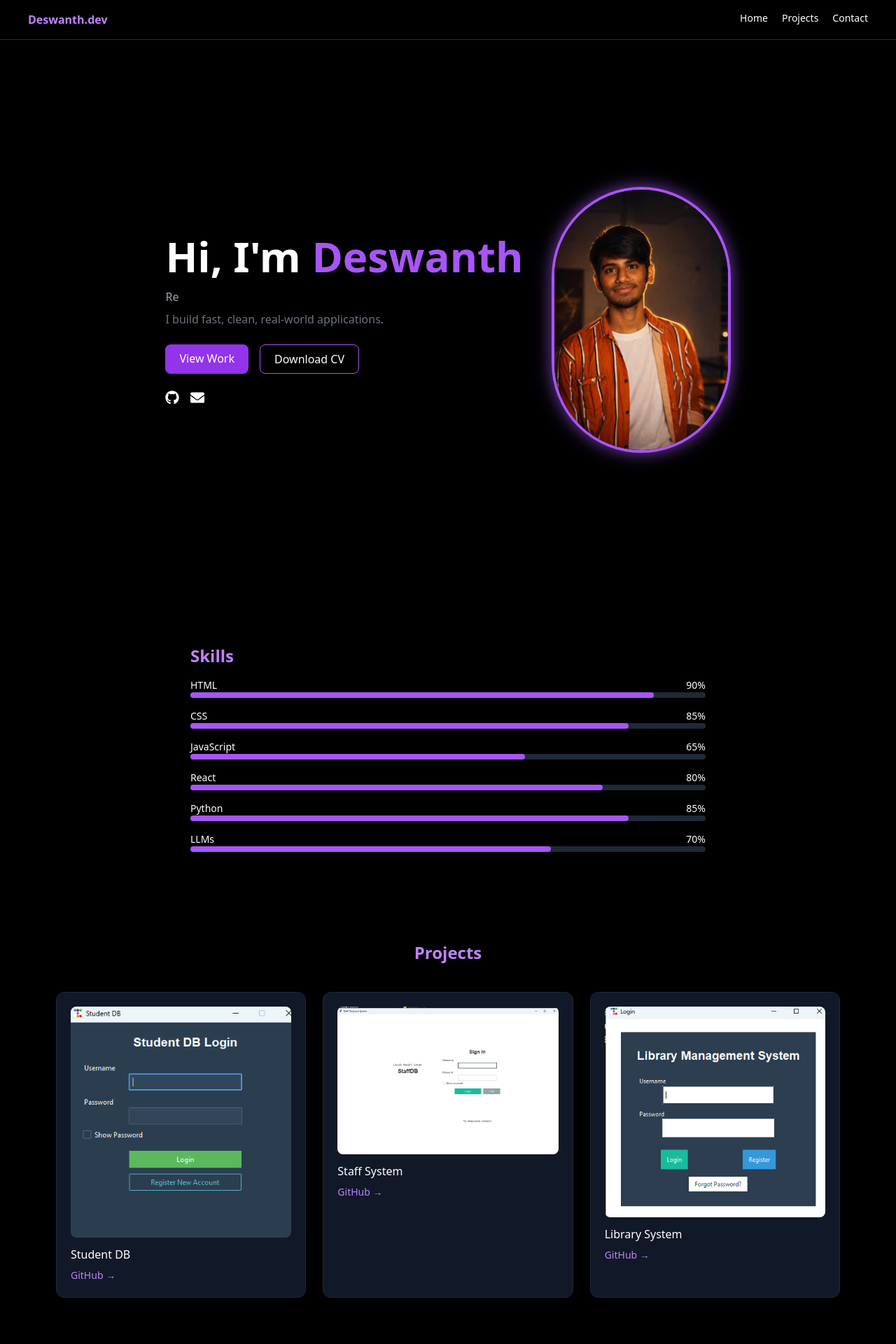
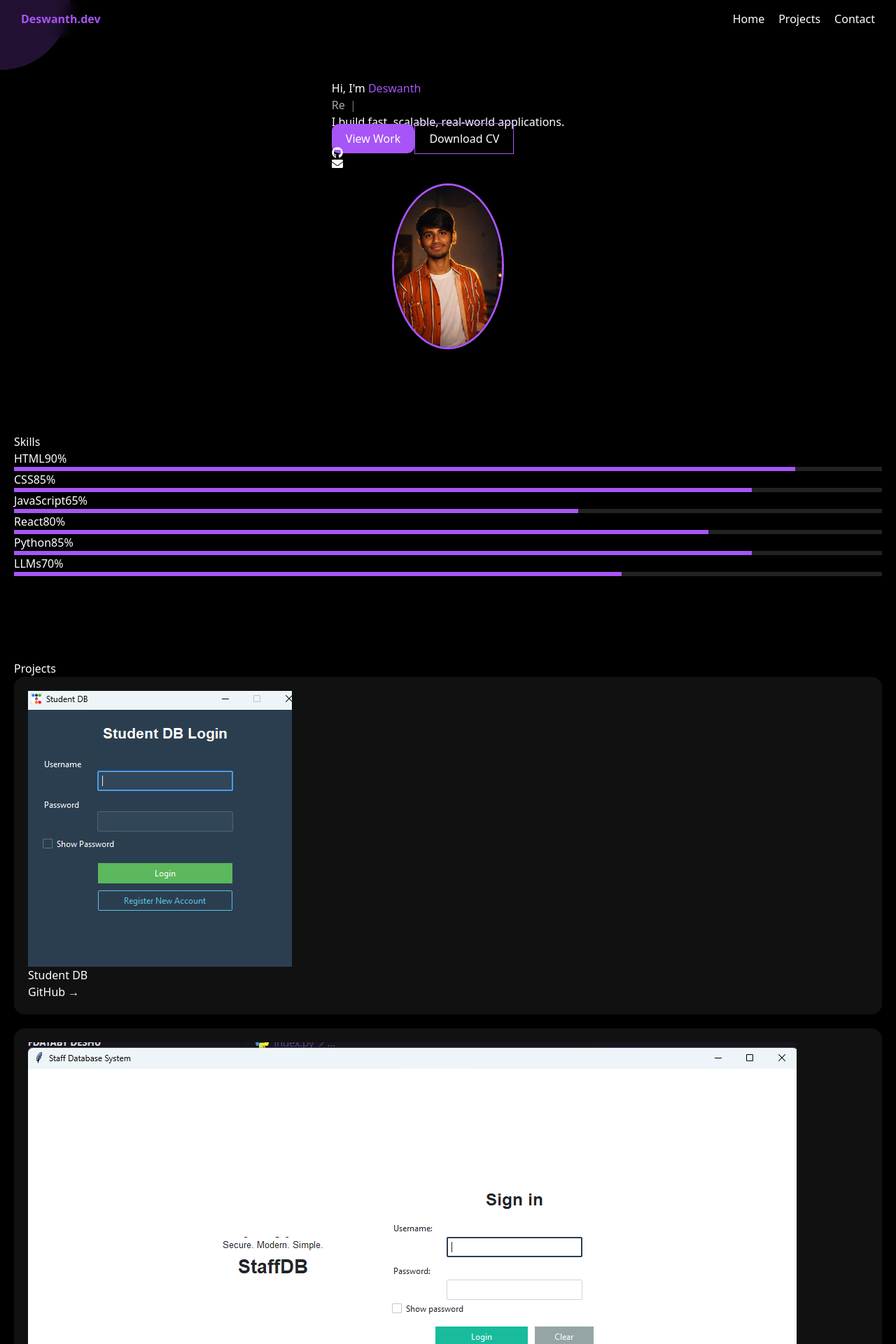
Before and after one commit to deswanth12/portfolio, a React app: page / in a window 1280 px wide. Shown: the top 1920 px of the page at 70% size. Built offline with nearby package versions, Linux system fonts and the light colour scheme; the HTML template or start-up script is replaced by a standard one.

Commit message:
crazy ui

```diff
--- a/src/App.jsx
+++ b/src/App.jsx
@@ -7,8 +7,8 @@ const profile = "/profile.jpeg";
 
 export default function App() {
   const [loading, setLoading] = useState(true);
-  const [active, setActive] = useState("home");
   const [scroll, setScroll] = useState(0);
+  const [mouse, setMouse] = useState({ x: 0, y: 0 });
 
   const [text] = useTypewriter({
     words: ["Full Stack Developer", "React Developer", "Python Developer"],
@@ -22,26 +22,36 @@ export default function App() {
       const sc = window.scrollY / (document.body.scrollHeight - window.innerHeight);
       setScroll(sc);
     });
+
+    window.addEventListener("mousemove", (e) => {
+      setMouse({ x: e.clientX, y: e.clientY });
+    });
   }, []);
 
   if (loading) {
     return (
       <div className="flex items-center justify-center h-screen bg-black">
-        <div className="w-12 h-12 border-4 border-purple-500 border-t-transparent rounded-full animate-spin"></div>
+        <div className="loader"></div>
       </div>
     );
   }
 
   return (
-    <div className="bg-black text-white font-sans">
+    <div className="bg-black text-white font-sans overflow-x-hidden">
+
+      {/* Cursor Glow */}
+      <div
+        className="cursor-glow"
+        style={{ left: mouse.x, top: mouse.y }}
+      />
 
       {/* Scroll Bar */}
-      <div style={{ width: `${scroll * 100}%` }} className="h-1 bg-purple-500 fixed top-0 left-0 z-50"></div>
+      <div style={{ width: `${scroll * 100}%` }} className="scroll-bar" />
 
       {/* NAV */}
-      <nav className="sticky top-0 z-40 bg-black/70 backdrop-blur flex justify-between px-4 md:px-10 py-4 border-b border-gray-800">
-        <h1 className="text-purple-400 font-bold">Deswanth.dev</h1>
-        <div className="flex gap-5 text-sm">
+      <nav className="nav">
+        <h1 className="logo">Deswanth.dev</h1>
+        <div className="nav-links">
           <a href="#home">Home</a>
           <a href="#projects">Projects</a>
           <a href="#contact">Contact</a>
@@ -49,27 +59,26 @@ export default function App() {
       </nav>
 
       {/* HERO */}
-      <section id="home" className="min-h-screen flex flex-col md:flex-row items-center justify-center gap-10 px-6 md:px-20">
-
+      <section id="home" className="hero">
         <motion.div initial={{ opacity: 0, x: -40 }} animate={{ opacity: 1, x: 0 }}>
-          <h1 className="text-4xl md:text-6xl font-bold">
-            Hi, I'm <span className="text-purple-500">Deswanth</span>
+          <h1 className="title">
+            Hi, I'm <span>Deswanth</span>
           </h1>
 
-          <p className="mt-4 text-gray-400">
+          <p className="typing">
             {text} <Cursor />
           </p>
 
-          <p className="text-gray-500 mt-2">
-            I build fast, clean, real-world applications.
+          <p className="desc">
+            I build fast, scalable, real-world applications.
           </p>
 
-          <div className="mt-6 flex gap-4">
+          <div className="buttons">
             <a href="#projects" className="btn">View Work</a>
-            <a href="/Deswanth_CV.pdf" download className="btn-outline">Download CV</a>
+            <a href="/Deswanth_CV.pdf" className="btn-outline">Download CV</a>
           </div>
 
-          <div className="flex gap-4 mt-6 text-xl">
+          <div className="icons">
             <a href="https://github.com/deswanth12"><FaGithub /></a>
             <a href="mailto:kdeswanth@gmail.com"><FaEnvelope /></a>
           </div>
@@ -77,15 +86,15 @@ export default function App() {
 
         <motion.img
           src={profile}
+          className="profile"
           initial={{ scale: 0.8 }}
           animate={{ scale: 1 }}
-          className="w-40 md:w-64 rounded-full border-4 border-purple-500 shadow-glow"
         />
       </section>
 
       {/* SKILLS */}
-      <section className="px-6 md:px-20 py-16 max-w-4xl mx-auto">
-        <h2 className="section-title">Skills</h2>
+      <section className="section">
+        <h2>Skills</h2>
 
         {[
           ["HTML", 90],
@@ -95,17 +104,16 @@ export default function App() {
           ["Python", 85],
           ["LLMs", 70],
         ].map(([name, val], i) => (
-          <div key={i} className="mt-4">
-            <div className="flex justify-between text-sm">
+          <div key={i} className="skill">
+            <div className="skill-top">
               <span>{name}</span>
               <span>{val}%</span>
             </div>
-
-            <div className="bg-gray-800 h-2 rounded">
+            <div className="skill-bar">
               <motion.div
+                className="skill-fill"
                 initial={{ width: 0 }}
                 whileInView={{ width: `${val}%` }}
-                className="bg-purple-500 h-2 rounded"
               />
             </div>
           </div>
@@ -113,19 +121,23 @@ export default function App() {
       </section>
 
       {/* PROJECTS */}
-      <section id="projects" className="px-6 md:px-20 py-16">
-        <h2 className="section-title text-center">Projects</h2>
+      <section id="projects" className="section">
+        <h2>Projects</h2>
 
-        <div className="grid md:grid-cols-3 gap-6 mt-10">
+        <div className="grid">
           {[
             ["Student DB", "/assets/student.png", "studentdatabase"],
             ["Staff System", "/assets/staff.png", "staffdatamanagement"],
             ["Library System", "/assets/library.png", "Library-data-management-system"],
           ].map(([title, img, repo], i) => (
-            <motion.div key={i} whileHover={{ scale: 1.05 }} className="card">
-              <img src={img} className="rounded-lg mb-3" />
+            <motion.div
+              key={i}
+              className="card"
+              whileHover={{ rotateX: 5, rotateY: 5 }}
+            >
+              <img src={img} />
               <h3>{title}</h3>
-              <a href={`https://github.com/deswanth12/${repo}`} className="text-purple-400 text-sm mt-2 inline-block">
+              <a href={`https://github.com/deswanth12/${repo}`}>
                 GitHub →
               </a>
             </motion.div>
@@ -134,15 +146,13 @@ export default function App() {
       </section>
 
       {/* CONTACT */}
-      <section id="contact" className="text-center py-16">
-        <h2 className="section-title">Contact</h2>
-        <p className="mt-3">📞 8374646073</p>
+      <section id="contact" className="section center">
+        <h2>Contact</h2>
+        <p>📞 8374646073</p>
         <p>📧 kdeswanth@gmail.com</p>
       </section>
 
-      <footer className="text-center py-6 text-gray-500">
-        © 2026 Deswanth
-      </footer>
+      <footer className="footer">© 2026 Deswanth</footer>
     </div>
   );
 }
--- a/src/index.css
+++ b/src/index.css
@@ -2,22 +2,122 @@
 @tailwind components;
 @tailwind utilities;
 
+body {
+  background: radial-gradient(circle at top, #111, #000);
+}
+
+/* NAV */
+.nav {
+  position: sticky;
+  top: 0;
+  display: flex;
+  justify-content: space-between;
+  padding: 15px 30px;
+  backdrop-filter: blur(10px);
+}
+
+.logo { color: #a855f7; font-weight: bold; }
+
+.nav-links a { margin-left: 20px; }
+
+/* HERO */
+.hero {
+  display: flex;
+  flex-direction: column;
+  align-items: center;
+  padding: 60px 20px;
+}
+
+.title span { color: #a855f7; }
+
+.typing { color: #aaa; }
+
+.profile {
+  width: 160px;
+  border-radius: 50%;
+  border: 3px solid #a855f7;
+  margin-top: 20px;
+}
+
+/* BUTTON */
 .btn {
-  @apply px-5 py-2 bg-purple-600 rounded-lg hover:bg-purple-700 transition;
+  background: #a855f7;
+  padding: 10px 20px;
+  border-radius: 10px;
 }
 
 .btn-outline {
-  @apply px-5 py-2 border border-purple-500 rounded-lg hover:bg-purple-600 transition;
+  border: 1px solid #a855f7;
+  padding: 10px 20px;
 }
 
-.card {
-  @apply bg-gray-900 p-5 rounded-xl border border-gray-800;
+/* SECTION */
+.section {
+  padding: 60px 20px;
 }
 
-.section-title {
-  @apply text-2xl font-bold text-purple-400;
+.center { text-align: center; }
+
+/* SKILLS */
+.skill-bar {
+  background: #222;
+  height: 6px;
 }
 
-.shadow-glow {
-  box-shadow: 0 0 25px rgba(168,85,247,0.7);
+.skill-fill {
+  background: #a855f7;
+  height: 6px;
 }
+
+/* GRID */
+.grid {
+  display: grid;
+  gap: 20px;
+}
+
+/* CARD */
+.card {
+  background: #111;
+  padding: 20px;
+  border-radius: 15px;
+  transition: 0.3s;
+}
+
+.card:hover {
+  box-shadow: 0 0 20px #a855f7;
+}
+
+/* SCROLL BAR */
+.scroll-bar {
+  height: 3px;
+  background: #a855f7;
+  position: fixed;
+  top: 0;
+  left: 0;
+}
+
+/* LOADER */
+.loader {
+  width: 40px;
+  height: 40px;
+  border: 4px solid #a855f7;
+  border-top: transparent;
+  border-radius: 50%;
+  animation: spin 1s linear infinite;
+}
+
+/* CURSOR GLOW */
+.cursor-glow {
+  position: fixed;
+  width: 200px;
+  height: 200px;
+  background: rgba(168,85,247,0.2);
+  border-radius: 50%;
+  pointer-events: none;
+  transform: translate(-50%, -50%);
+}
+
+/* ANIM */
+@keyframes spin {
+  to { transform: rotate(360deg); }
+}
```
